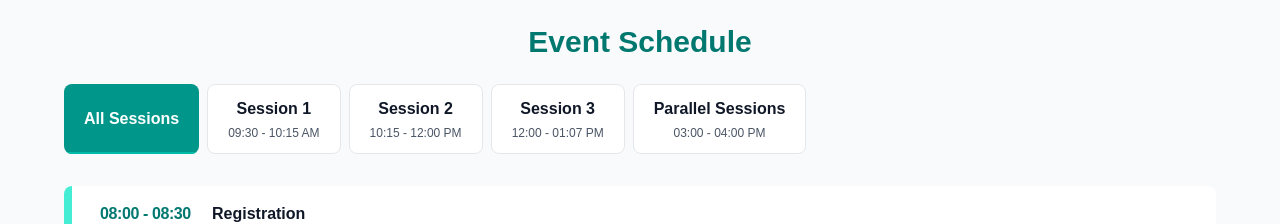
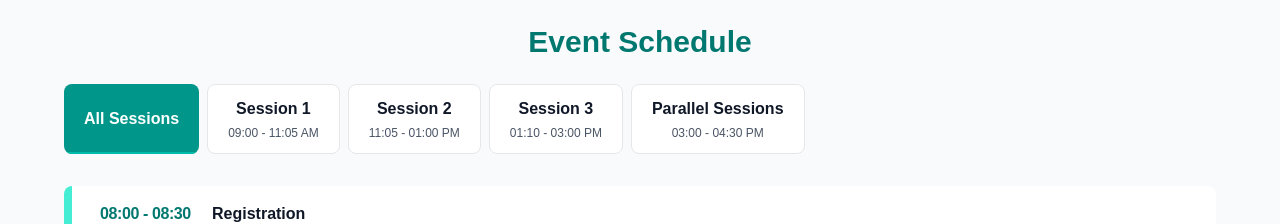
Before and after one commit to pr-Mais/wids-kfupm-webpage, a Next.js app: page / in a window 1280 px wide. Shown: the part 2260-2484 px from the top of the page. Built offline with nearby package versions, Linux system fonts and the light colour scheme; no server answers.

Commit message:
fix: session times

```diff
--- a/components/sections/ScheduleSection.tsx
+++ b/components/sections/ScheduleSection.tsx
@@ -22,22 +22,22 @@ export const Schedule = ({ sessions }: ScheduleProps) => {
     {
       id: 'session1',
       label: 'Session 1',
-      time: '09:30 - 10:15 AM',
+      time: '09:00 - 11:05 AM',
     },
     {
       id: 'session2',
       label: 'Session 2',
-      time: '10:15 - 12:00 PM',
+      time: '11:05 - 01:00 PM',
     },
     {
       id: 'session3',
       label: 'Session 3',
-      time: '12:00 - 01:07 PM',
+      time: '01:10 - 03:00 PM',
     },
     {
       id: 'parallel',
       label: 'Parallel Sessions',
-      time: '03:00 - 04:00 PM',
+      time: '03:00 - 04:30 PM',
     },
   ];
 
--- a/components/sections/TeamSection.tsx
+++ b/components/sections/TeamSection.tsx
@@ -24,7 +24,7 @@ export const TeamSection = ({ members, sectionTitle: title }: TeamProps) => {
         </h2>
         <div className="h-1 w-16 bg-teal-600 mb-8"></div>
 
-        <div className="grid grid-cols-3 sm:grid-cols-4 md:grid-cols-6 gap-4">
+        <div className="grid grid-cols-2 sm:grid-cols-3 md:grid-cols-6 gap-4">
           {members.map((member, index) => (
             <div
               key={index}
```
